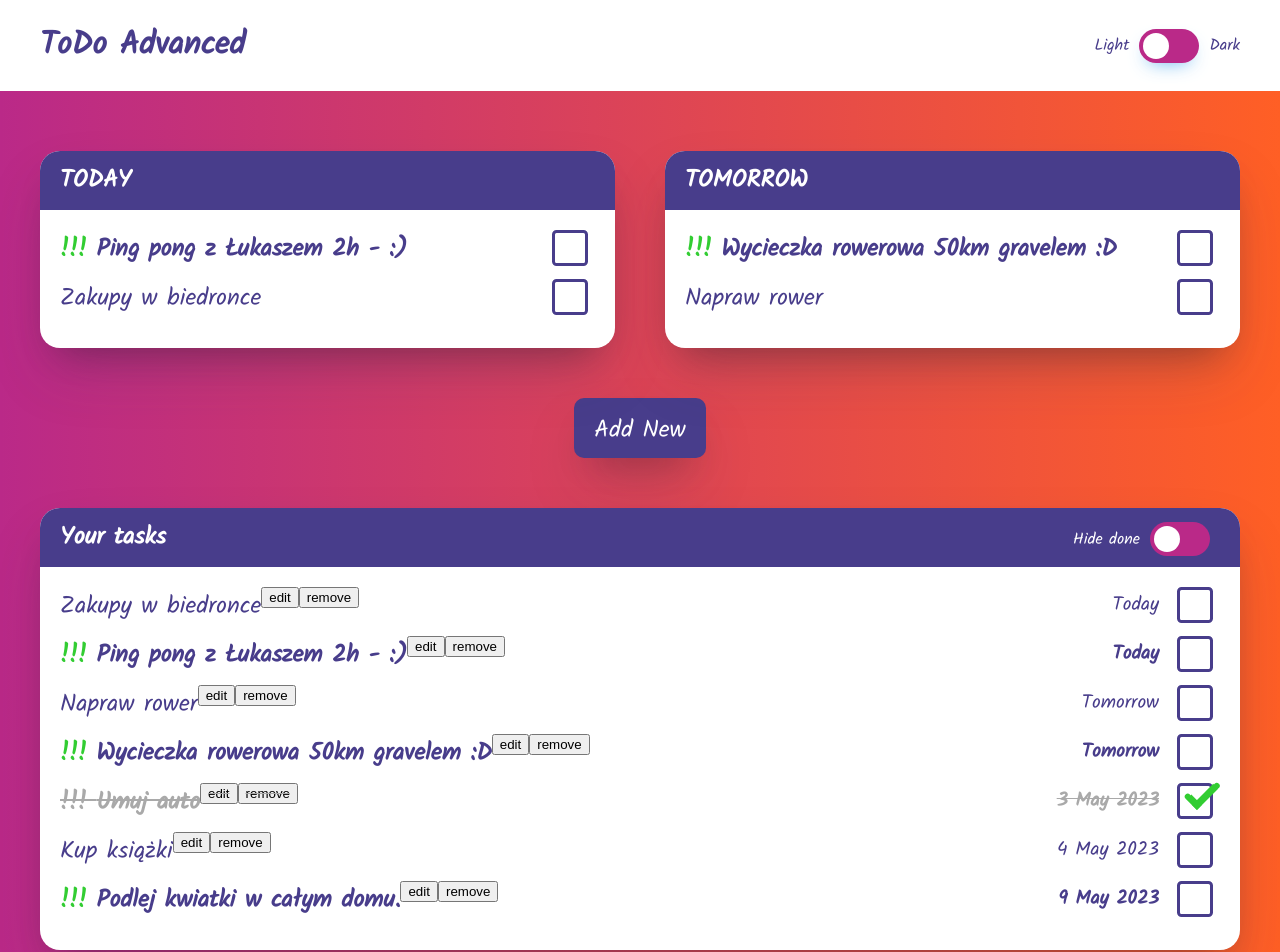
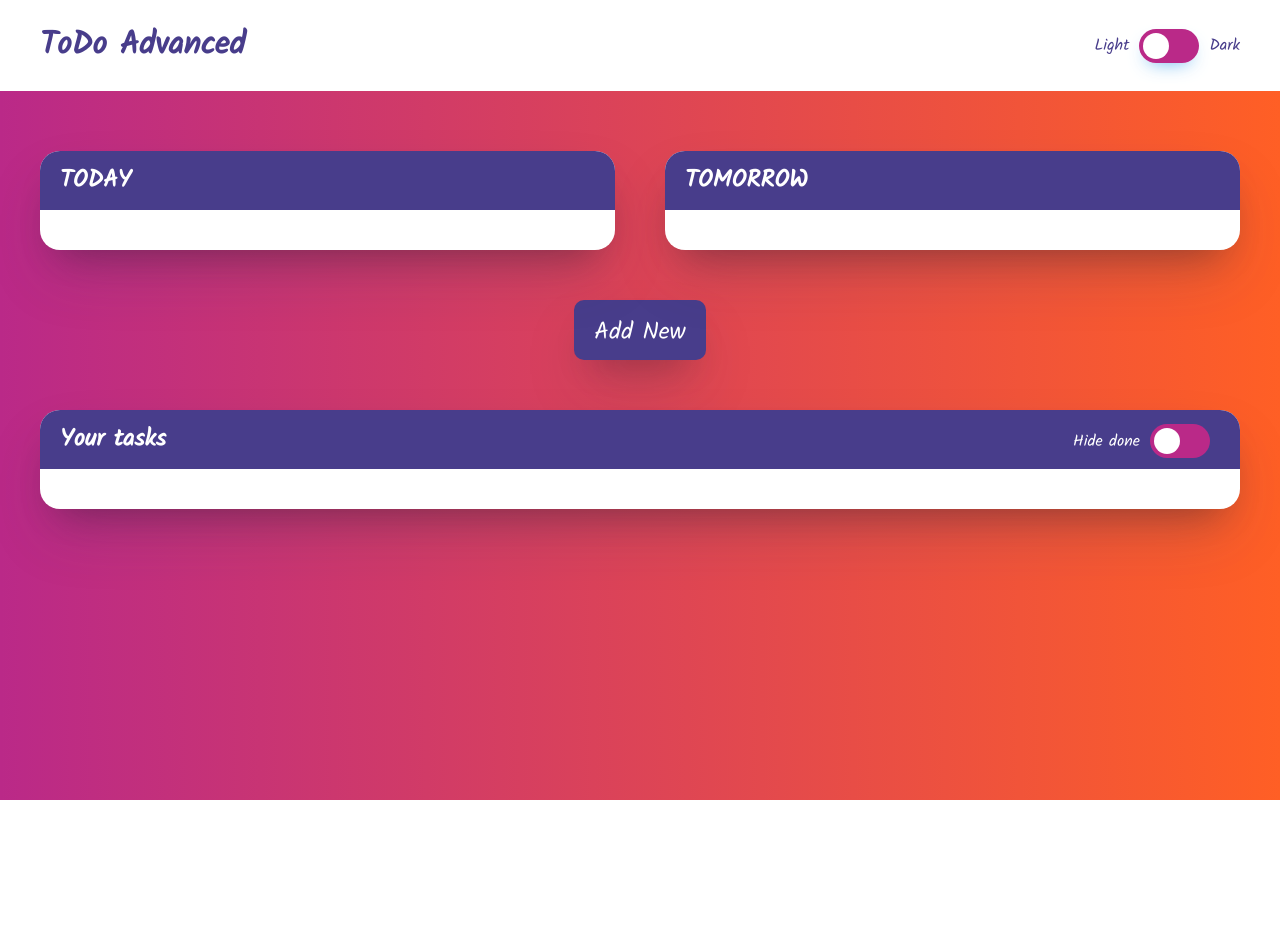
Before and after one commit to marek7654/todoAdvanced, a React (Create React App) app: page / in a window 1280 px wide. Shown: the top 952 px of the page. After the commit the page ends 800 px from the top, so only its background shows below. Built offline with nearby package versions, Linux system fonts and the light colour scheme.

Commit message:
Add todo-action

```diff
--- a/src/App.js
+++ b/src/App.js
@@ -1,17 +1,38 @@
-import { Provider } from 'react-redux';
+import { useEffect } from 'react';
+import { useDispatch, useSelector } from 'react-redux';
 
-import store from './store';
+import { fetchTasksFromLocalStorage, saveTasksInLocalStorage } from './store/todo-action';
 import Header from './components/header/Header';
-
 import classes from './App.module.css';
 import ListAll from './components/todo/ListAll';
 import ListByDate from './components/todo/ListByDate';
 import EditorBox from './components/editor/EditorBox';
 
+let isInitial = true;
+
 const App = () => {
+  const dispatch = useDispatch();
+  const todo = useSelector(state => state.todo);
 
+  useEffect(() => {
+    console.log('first use effect');
+    dispatch(fetchTasksFromLocalStorage());
+  }, [dispatch]);
+
+  useEffect(() => {
+    if (isInitial) {
+      isInitial = false;
+      console.log('is initail handler');
+      return;
+    }
+    //if (todo.isChanged) {
+      saveTasksInLocalStorage(todo.items);
+    //}
+  }, [todo]);
+
+  console.log('APP', todo);
   return (
-    <Provider store={store}>
+    <>
       <Header />
       <main>
         <div className='container'>
@@ -23,7 +44,7 @@ const App = () => {
           <ListAll />
         </div>
       </main>
-    </Provider>
+    </>
   );
 }
 
--- a/src/components/editor/Form.js
+++ b/src/components/editor/Form.js
@@ -1,7 +1,7 @@
 import { useDispatch, useSelector } from 'react-redux';
+
 import { todoSliceActions } from '../../store/todo-slice';
 import { uiSliceActions } from '../../store/ui-slice';
-
 import Button from '../UI/Button';
 import Checkbox from '../UI/Checkbox';
 import Input from '../UI/Input';
@@ -21,6 +21,8 @@ const Form = () => {
   } else {
     values = { ...currentItem };
   }
+
+  console.log(values);
 
   const titleChangeHandler = (event) => {
     values.title = event.target.value;
@@ -62,7 +64,12 @@ const Form = () => {
       important: event.target.elements.important.checked,
       date: event.target.elements.date.value,
     };
-    console.log('SUBMIT', item);
+    if (!currentItem.id) {
+      dispatch(todoSliceActions.addItem(item));
+    } else {
+      dispatch(todoSliceActions.editItem());
+    }
+    dispatch(uiSliceActions.showEditor(false));
   };
 
   return (
@@ -100,7 +107,7 @@ const Form = () => {
         >
           Cancel
         </Button>
-        <Button style={{ background: 'var(--color-accent-2)' }}>Add</Button>
+        <Button style={{ background: 'var(--color-accent-2)' }}>Save</Button>
       </div>
     </form>
   );
--- a/src/components/todo/TodoListItem.js
+++ b/src/components/todo/TodoListItem.js
@@ -32,7 +32,7 @@ const TodoListItem = (props) => {
 
   const checkboxHandler = () => {
     dispatch(
-      todoSliceActions.setStatus({
+      todoSliceActions.setImportantStatus({
         id,
         done,
       })
--- a/src/index.js
+++ b/src/index.js
@@ -1,12 +1,16 @@
 import React from 'react';
 import ReactDOM from 'react-dom/client';
+import { Provider } from 'react-redux';
 
 import './index.css';
+import store from './store';
 import App from './App';
 
 const root = ReactDOM.createRoot(document.getElementById('root'));
 root.render(
-  <React.StrictMode>
-    <App />
-  </React.StrictMode>
+  <Provider store={store}>
+    <React.StrictMode>
+      <App />
+    </React.StrictMode>
+  </Provider>
 );
--- /dev/null
+++ b/src/store/todo-action.js
@@ -0,0 +1,19 @@
+import { todoSliceActions } from './todo-slice';
+
+const TASKS_LOCAL_STORAGE_KEY = 'todoAdvanced';
+
+export const saveTasksInLocalStorage = (todo) => {
+  console.log('SAVED');
+  localStorage.setItem(TASKS_LOCAL_STORAGE_KEY, JSON.stringify(todo));
+};
+
+export const fetchTasksFromLocalStorage = () => {
+  console.log('FETCH');
+  return (dispatch) => {
+    let tasksJSON = localStorage.getItem(TASKS_LOCAL_STORAGE_KEY);
+    if (!tasksJSON) {
+      tasksJSON = '[]';
+    }
+    dispatch(todoSliceActions.setItems(JSON.parse(tasksJSON)));
+  };
+};
--- a/src/store/todo-slice.js
+++ b/src/store/todo-slice.js
@@ -1,66 +1,25 @@
 import { createSlice } from '@reduxjs/toolkit';
-
-const DUMMY_todo = [
-  {
-    id: 1,
-    title: 'Kup książki',
-    date: '2023,05,04',
-    important: false,
-    done: false,
-  },
-  {
-    id: 2,
-    title: 'Umuj auto',
-    date: '2023,05,03',
-    important: true,
-    done: true,
-  },
-  {
-    id: 3,
-    title: 'Napraw rower',
-    date: '2023,05,02',
-    important: false,
-    done: false,
-  },
-  {
-    id: 4,
-    title: 'Zakupy w biedronce',
-    date: '2023,05,01',
-    important: false,
-    done: false,
-  },
-  {
-    id: 5,
-    title: 'Podlej kwiatki w całym domu.',
-    date: '2023,05,09',
-    important: true,
-    done: false,
-  },
-  {
-    id: 6,
-    title: 'Ping pong z Łukaszem 2h - :)',
-    date: '2023,05,01',
-    important: true,
-    done: false,
-  },
-  {
-    id: 7,
-    title: 'Wycieczka rowerowa 50km gravelem :D',
-    date: '2023,05,02',
-    important: true,
-    done: false,
-  },
-];
 
 const todoSlice = createSlice({
   name: 'todo',
   initialState: {
-    items: DUMMY_todo,
+    items: [],
     hideDone: false,
+    isChanged: false,
     currentItem: false,
   },
   reducers: {
-    setStatus(state, action) {
+    setItems(state, action) {
+      state.items = action.payload;
+    },
+    addItem(state, action) {
+      state.items.push(action.payload);
+    },
+    editItem(state, action) {
+      const index = state.items.findIndex(item => item.id === state.currentItem.id);
+      state.items[index] = state.currentItem;
+    },
+    setImportantStatus(state, action) {
       const itemIndex = state.items.findIndex(
         (item) => item.id === action.payload.id
       );
@@ -74,7 +33,7 @@ const todoSlice = createSlice({
     },
     setCurrentItem(state, action) {
       state.currentItem = action.payload;
-    },
+    }
   },
 });
 
```
